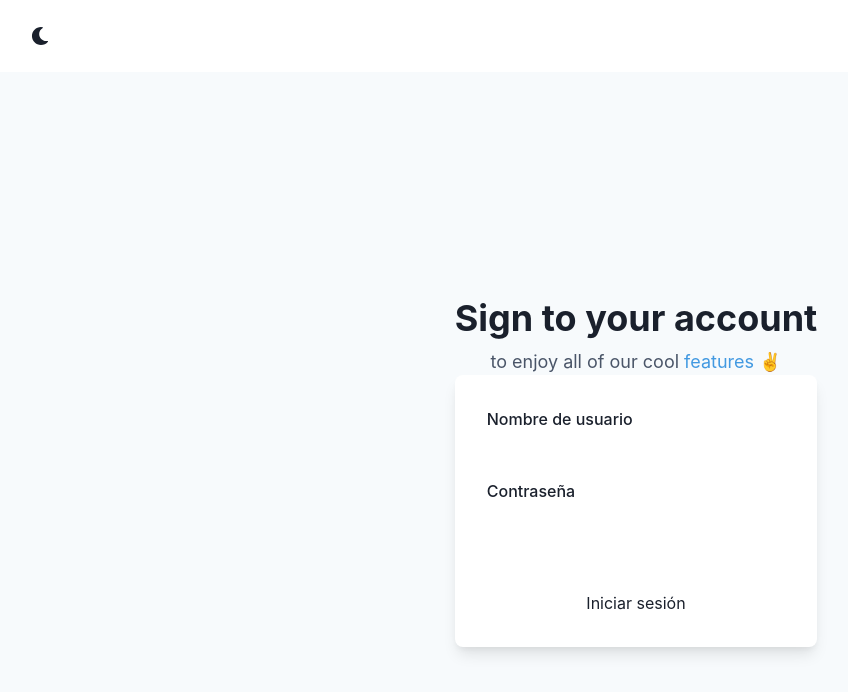
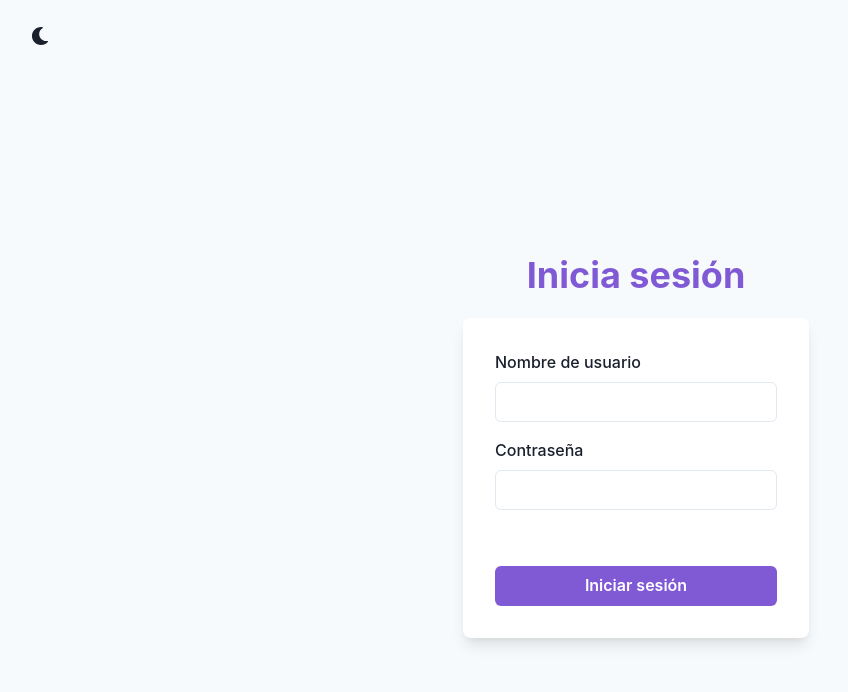
Before and after one commit to asloth/emcare-react-web, a React (Vite) app: page / in a window 1280 px wide. Shown: the top 692 px of the page, without its empty margins (4-852 px from the left). Built offline with nearby package versions, Linux system fonts and the light colour scheme.

Commit message:
fix: interfaces background

```diff
--- a/src/main.jsx
+++ b/src/main.jsx
@@ -1,24 +1,18 @@
 import React from 'react'
-import { ColorModeScript, ChakraProvider, theme, Button, Box, Spacer } from '@chakra-ui/react';
-import { ColorModeSwitcher } from './components/ColorModeSwitcher';
+import { ColorModeScript, ChakraProvider, theme, useColorModeValue,Container,Button,Flex, Box, Spacer } from '@chakra-ui/react';
+
 import ReactDOM from 'react-dom'
 import App from './pages/App'
 import { BrowserRouter } from "react-router-dom";
 import { Context} from './hooks/Context';
-import { LogOut } from './components/LogOut';
 
 ReactDOM.render(
   <React.StrictMode>
     <ColorModeScript />
       <BrowserRouter>
         <Context>
-          <ChakraProvider theme={theme}>
-            <Box  w='100%' p={4} display='flex' >
-              <ColorModeSwitcher />
-              <Spacer />
-              <LogOut></LogOut>
-            </Box>
-            <App/>
+          <ChakraProvider theme={theme} >
+              <App/>
           </ChakraProvider>
         </Context>
       </BrowserRouter>
--- a/src/pages/App.jsx
+++ b/src/pages/App.jsx
@@ -2,24 +2,32 @@ import React, {useContext, useState, useEffect} from 'react';
 import { ChakraProvider, Box, Stack, Text, Table,
   Thead,
   Tbody,
-  Tfoot,
-  Container,
+  Spacer,
+  Flex,
   Center,
+  useColorModeValue,
   Tr,
   Th,
   Td, } from '@chakra-ui/react';
+  import { ColorModeSwitcher } from '../components/ColorModeSwitcher';
 import { CallToActionWithAnnotation } from '../components/Title';
 import { SimplePacientCard } from '../components/SimpleCard';
 import { Login } from './Login';
 import { User } from './User';
 import { Routes, Route } from "react-router-dom";
-import {AppContext} from '../hooks/Context'
+import {AppContext} from '../hooks/Context';
+import { LogOut } from '../components/LogOut';
 
 
 function App() {
   const auth = useContext(AppContext);
   return (
-    < >
+    <Flex minH={'100vh'} w='100%' direction={'column'}>
+              <Box  w='100%' p={4} display='flex' bg={useColorModeValue('gray.50', 'gray.800')} >
+                <ColorModeSwitcher />
+                <Spacer />
+                <LogOut></LogOut>
+              </Box>
       {auth.isLogged?
         <Routes>
           <Route path="/" element= {
@@ -31,7 +39,7 @@ function App() {
       :<Login />
         }
 
-    </>
+    </Flex>
 
   );
 }
@@ -64,7 +72,7 @@ function Home({key}){
 
   return (
   <>
-    <Box textAlign="center" fontSize="s">
+    <Flex grow={1} direction={'column'} textAlign="center" fontSize="s" bg={useColorModeValue('gray.50', 'gray.800')} h={'100%'}>
       <CallToActionWithAnnotation title={'Pacientes'}/>
       <Center>
         <Stack direction='column' spacing={2} align='center'>
@@ -92,7 +100,7 @@ function Home({key}){
           </Table>
         </Stack >
       </Center>
-    </Box>
+    </Flex>
   </> );
 
 
--- a/src/pages/Login.jsx
+++ b/src/pages/Login.jsx
@@ -3,10 +3,10 @@ import {
   Box,
   FormControl,
   FormLabel,
-
+  Button,
   Stack,
   Link,
-
+  Input,
   Heading,
   Text,
   useColorModeValue,
@@ -28,22 +28,18 @@ export function Login() {
 
 
   return (
-
-      <>
-        <Box textAlign="center" fontSize="s">
           <Flex
-            minH={'100vh'}
             align={'center'}
+            grow={1}
             justify={'center'}
+            w={'100%'}
+            h={'100%'}
             bg={useColorModeValue('gray.50', 'gray.800')}
           >
-            <Stack spacing={8} mx={'auto'} maxW={'lg'} py={12} px={6}>
+            <Stack spacing={4} mx={'auto'} maxW={'lg'} py={12} px={6}>
               <form onSubmit={handleSubmit(onSubmit)}>
                 <Stack align={'center'}>
-                  <Heading fontSize={'4xl'}>Sign to your account</Heading>
-                  <Text fontSize={'lg'} color={'gray.600'}>
-                    to enjoy all of our cool <Link color={'blue.400'}>features</Link> ✌️
-                  </Text>
+                  <Heading color={'purple.500'} fontSize={'4xl'} padding={5}>Inicia sesión</Heading>
                 </Stack>
                 <Box
                   rounded={'lg'}
@@ -54,7 +50,7 @@ export function Login() {
                   <Stack spacing={4}>
                     <FormControl >
                       <FormLabel>Nombre de usuario</FormLabel>
-                      <input {...register("usuario",{
+                      <Input {...register("usuario",{
             required: {
               value: true,
               message: 'Ingrese un usuario',
@@ -68,7 +64,7 @@ export function Login() {
                     </FormControl>
                     <FormControl>
                       <FormLabel>Contraseña</FormLabel>
-                      <input {...register("clave", { required: true })} type="password" />
+                      <Input  {...register("clave", { required: true })} type="password" />
                     </FormControl>
                     <Stack spacing={10}>
                       <Stack
@@ -78,23 +74,21 @@ export function Login() {
                       >
 
                       </Stack>
-                      <button type="submit"
-                        bg={'blue.400'}
+                      <Button type="submit"
+                        bg={'purple.500'}
                         color={'white'}
                         _hover={{
-                          bg: 'blue.500',
+                          bg: 'purple.300',
                         }}
                       >
                         Iniciar sesión
-                      </button>
+                      </Button>
                     </Stack>
                   </Stack>
                 </Box>
               </form>
             </Stack>
           </Flex>
-        </Box >
-      </>
   );
 
 }
--- a/src/pages/User.jsx
+++ b/src/pages/User.jsx
@@ -6,6 +6,8 @@ import { Box, Stack, Text, Table,
     Tfoot,
     Container,
     Center,
+    Flex,
+    useColorModeValue,
     Tr,
     Th,
     Td, } from "@chakra-ui/react";
@@ -34,7 +36,7 @@ export function User(){
 
     return (
         <>
-            <Box textAlign="center" fontSize="s">
+            <Flex grow={1} direction={'column'} bg={useColorModeValue('gray.50', 'gray.800')} textAlign="center" fontSize="s">
                 <CallToActionWithAnnotation title={state?.username}/>
                 <Center>
                     <Stack direction='column' spacing={2} align='center'>
@@ -69,7 +71,7 @@ export function User(){
                         </Table>
                     </Stack>
                 </Center>
-            </Box>
+            </Flex>
         </>
     )
 }
```
